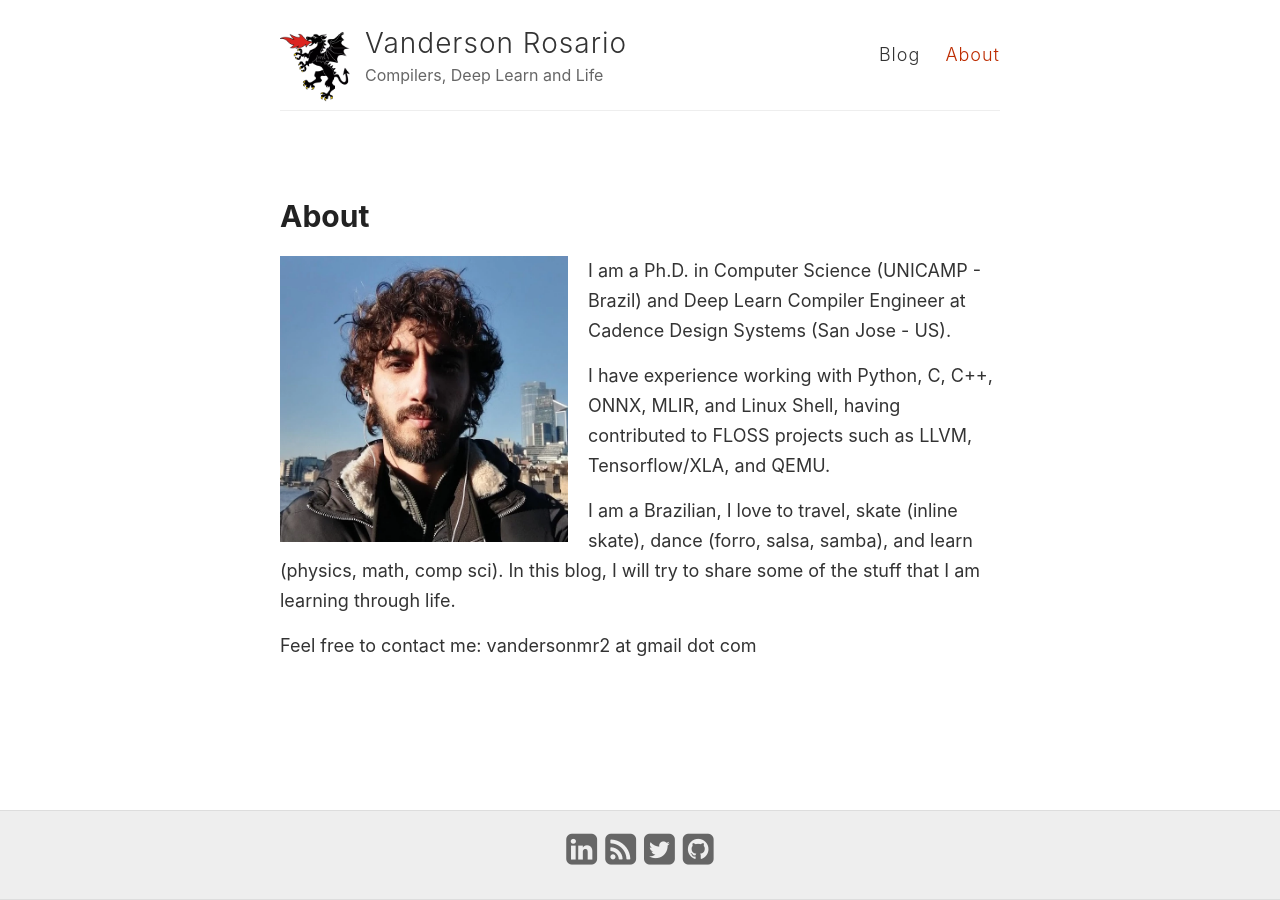
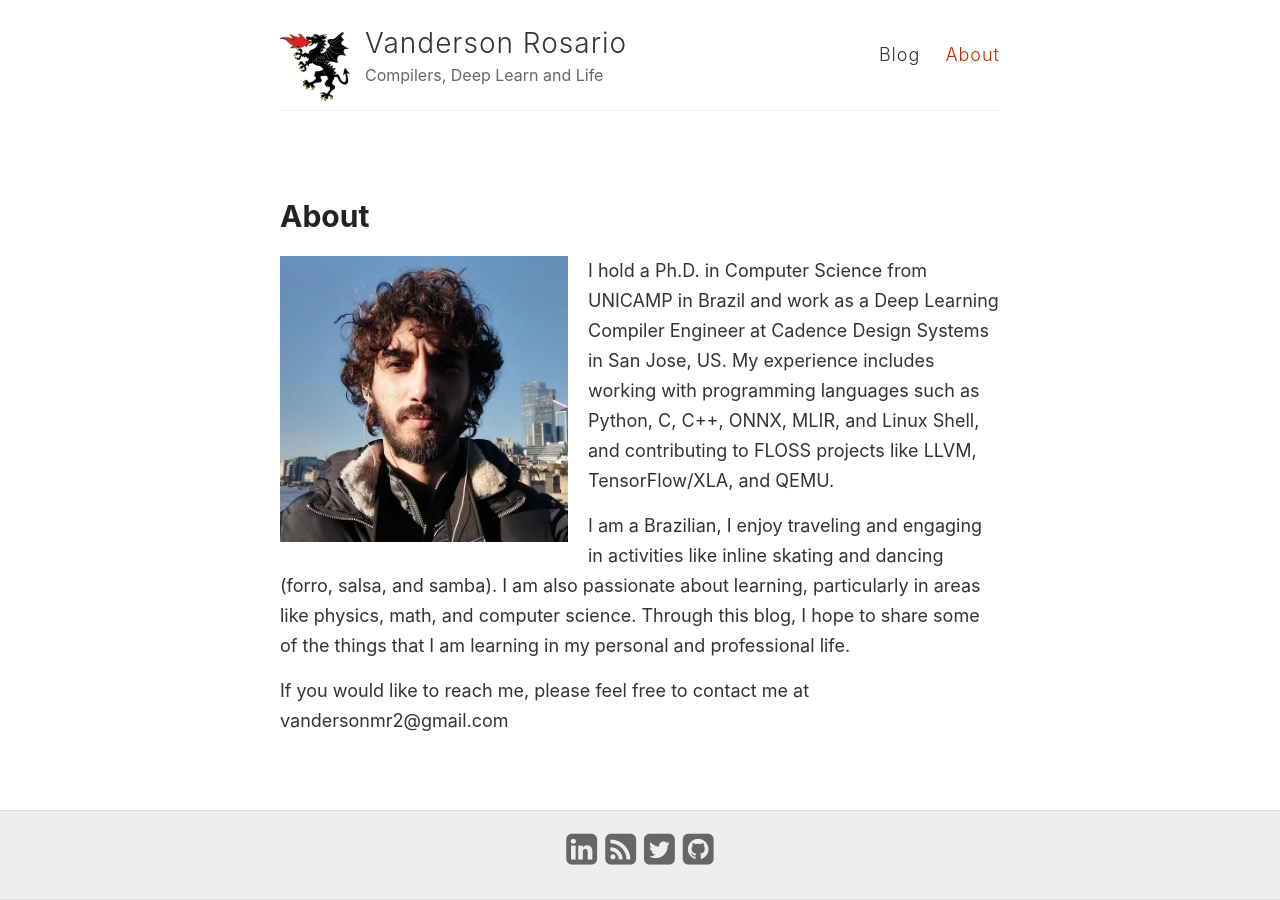
Before and after one commit to vandersonmr/vandersonmr.github.io, a Jekyll site: the page built from about.md, in a window 1280 px wide. Built offline with Jekyll 4.4.1, drawn with Linux system fonts in a browser that asks for light colours; nearby versions of some CDN libraries; library files that are not in the unit come from our copies.

Commit message:
Update about.md

```diff
--- a/about.md
+++ b/about.md
@@ -6,10 +6,8 @@ permalink: /about
 
 <img src="assets/image/eu.webp" alt="myself" style="float: left;margin-right: 20px;width:40%;"/>
 
-I am a Ph.D. in Computer Science (UNICAMP - Brazil) and Deep Learn Compiler Engineer at Cadence Design Systems (San Jose - US).
+I hold a Ph.D. in Computer Science from UNICAMP in Brazil and work as a Deep Learning Compiler Engineer at Cadence Design Systems in San Jose, US. My experience includes working with programming languages such as Python, C, C++, ONNX, MLIR, and Linux Shell, and contributing to FLOSS projects like LLVM, TensorFlow/XLA, and QEMU.
 
-I have experience working with Python, C, C++, ONNX, MLIR, and Linux Shell, having contributed to FLOSS projects such as LLVM, Tensorflow/XLA, and QEMU.
+I am a Brazilian, I enjoy traveling and engaging in activities like inline skating and dancing (forro, salsa, and samba). I am also passionate about learning, particularly in areas like physics, math, and computer science. Through this blog, I hope to share some of the things that I am learning in my personal and professional life.
 
-I am a Brazilian, I love to travel, skate (inline skate), dance (forro, salsa, samba), and learn (physics, math, comp sci). In this blog, I will try to share some of the stuff that I am learning through life.
-
-Feel free to contact me: vandersonmr2 at gmail dot com
+If you would like to reach me, please feel free to contact me at vandersonmr2@gmail.com
```
